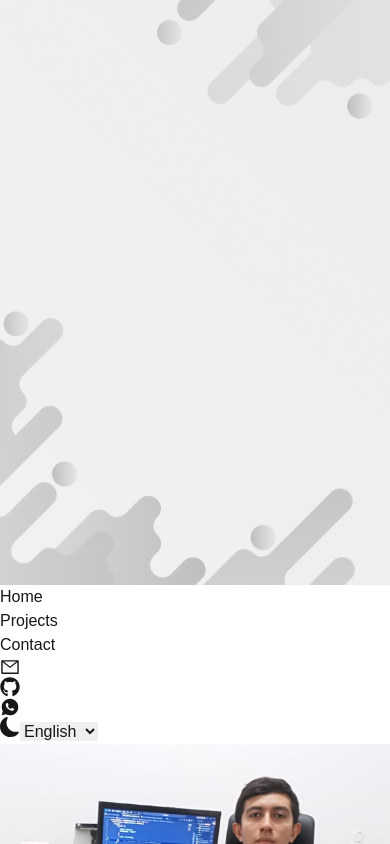
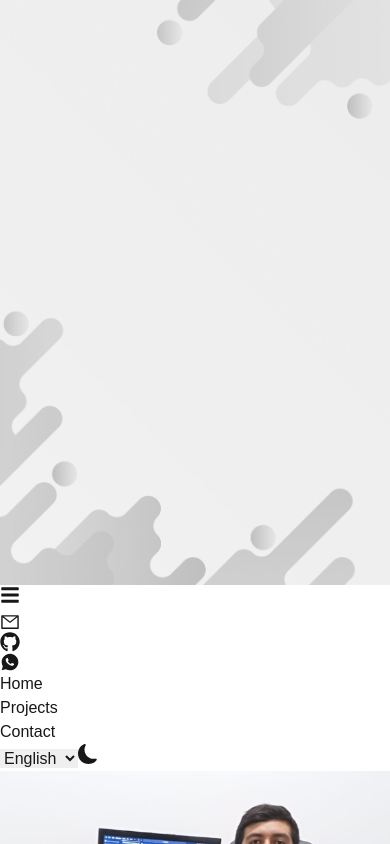
Before and after one commit to jonathanDavid1/porfolio-3.0, a Next.js app: page / in a window 390 px wide. Shown: the top 844 px of the page. Built offline with nearby package versions, Linux system fonts and the light colour scheme.

Commit message:
adding mobile version for navbar

```diff
--- a/src/components/Navbar.tsx
+++ b/src/components/Navbar.tsx
@@ -1,7 +1,7 @@
 'use client';
 
-import React from 'react';
-import { FaGithub } from 'react-icons/fa';
+import React, { useState, useCallback } from 'react';
+import { FaGithub, FaBars, FaTimes } from 'react-icons/fa';
 import { AiOutlineMail } from 'react-icons/ai';
 import { RiWhatsappFill } from 'react-icons/ri';
 import { BsMoonFill, BsSunFill } from 'react-icons/bs';
@@ -15,21 +15,33 @@ const Navbar: React.FC = () => {
     const router = useRouter();
     const pathname = usePathname();
     const { locale, setLocale } = useLanguage();
+    const [isMobileMenuOpen, setIsMobileMenuOpen] = useState(false);
 
-  // Define los estilos base del texto según el tema
-  const textStyle = `text-gray-700  hover:text-primary-500 font-medium  px-2 py-1 rounded-md border border-gray-300  transition-colors duration-200 focus:outline-none focus:ring-2 focus:ring-primary-500 focus:border-primary-500  `;
+    const textStyle = `text-gray-700 hover:text-primary-500 font-medium px-2 py-1 rounded-md border border-gray-300 transition-colors duration-200 focus:outline-none focus:ring-2 focus:ring-primary-500 focus:border-primary-500`;
     const buttonStyle = isDarkMode
         ? `${textStyle} text-white bg-gray-800 border-gray-700`
-    : `${textStyle} bg-gray-100 `;
+        : `${textStyle} bg-gray-100`;
 
-  // Función para construir la URL con el nuevo locale
-  const createURL = (newLocale: string) => {
-    // Eliminar el locale actual del pathname si existe
-    const cleanPathname = pathname.startsWith(`/${locale}`) ? pathname.slice(3) : pathname;
+    const handleLocaleChange = useCallback(
+        (newLocale: string) => {
+            const cleanPathname = pathname.replace(/^\/(en|es)/, '');
+            let newPathname;
+            if (newLocale === 'en') {
+                newPathname = cleanPathname === '' ? '/' : cleanPathname;
+            } else {
+                newPathname = `/${newLocale}${cleanPathname}`;
+            }
+            setLocale(newLocale);
+            router.push(newPathname);
+            setIsMobileMenuOpen(false); // Cierra al cambiar idioma
+        },
+        [pathname, router, setLocale]
+    );
 
-    // Construir la nueva URL
-    return `/${newLocale}${cleanPathname}`;
+    const toggleMobileMenu = () => {
+        setIsMobileMenuOpen(!isMobileMenuOpen);
     };
+
 
     return (
         <header
@@ -37,42 +49,26 @@ const Navbar: React.FC = () => {
                 isDarkMode ? 'shadow-md bg-black' : 'shadow-md bg-gray-50'
             }`}
         >
-      <div className="container mx-auto flex justify-between items-center sm:flex-col sm:justify-center sm:items-center sm:gap-x-2 lg:flex-row lg:items-center lg:justify-between">
-        <nav>
-          <ul className="flex space-x-6 sm:space-x-0 sm:space-y-4 lg:space-x-6 lg:space-y-0">
-            <li>
-              <a
-                href="#home"
-                aria-current="page"
-                className={buttonStyle}
+            <div className="container mx-auto flex justify-between items-center px-4">
+
+                {/* Contenedor principal para mobile (ocupa todo el ancho) */}
+                <div className="flex items-center justify-between w-full sm:w-auto">
+                    {/* Botón hamburguesa (visible solo en mobile) */}
+                    <button
+                        onClick={toggleMobileMenu}
+                        className="sm:hidden text-gray-500 hover:text-primary-500"
+                        aria-label="Menú"
                     >
-                <FormattedMessage id="home" defaultMessage="Home" />
-              </a>
-            </li>
-            <li>
-              <a
-                href="#projects"
-                 className={buttonStyle}
-              >
-                <FormattedMessage id="projects" defaultMessage="Projects" />
-              </a>
-            </li>
-            <li>
-              <a
-                href="#contact"
-                className={buttonStyle}
-              >
-                <FormattedMessage id="contact" defaultMessage="Contact" />
-              </a>
-            </li>
-          </ul>
-        </nav>
-        <div className="flex space-x-4 sm:space-x-0 sm:space-y-4 lg:space-x-4 lg:space-y-0 items-center">
+                        {isMobileMenuOpen ? <FaTimes size={20} /> : <FaBars size={20} />}
+                    </button>
+
+                    {/* Redes sociales (ajustadas a la derecha en pantallas pequeñas) */}
+                    <div className="flex items-center">
                         <a
                             href="mailto:jhernadezcorrea@gmail.com"
                             target="_blank"
                             rel="noopener noreferrer"
-            className="text-gray-500 hover:text-primary-500"
+                            className="text-gray-500 hover:text-primary-500 mr-4"
                             aria-label="Email"
                         >
                             <AiOutlineMail size={20} />
@@ -81,7 +77,7 @@ const Navbar: React.FC = () => {
                             href="https://github.com/jonathanDavid1"
                             target="_blank"
                             rel="noopener noreferrer"
-            className="text-gray-500 hover:text-primary-500"
+                            className="text-gray-500 hover:text-primary-500 mr-4"
                             aria-label="GitHub"
                         >
                             <FaGithub size={20} />
@@ -95,19 +91,36 @@ const Navbar: React.FC = () => {
                         >
                             <RiWhatsappFill size={20} />
                         </a>
-          <button onClick={toggleTheme} className="ml-5 text-gray-500 hover:text-primary-500">
-            {isDarkMode ? <BsSunFill size={20} /> : <BsMoonFill size={20} />}
-          </button>
+                    </div>
+                </div>
+
+
+
+                {/* Menú principal (visible en >= sm) */}
+                <nav className="hidden sm:flex items-center">
+                    <ul className="flex space-x-6">
+                        <li>
+                            <a href="#home" aria-current="page" className={buttonStyle}>
+                                <FormattedMessage id="home" defaultMessage="Home" />
+                            </a>
+                        </li>
+                        <li>
+                            <a href="#projects" className={buttonStyle}>
+                                <FormattedMessage id="projects" defaultMessage="Projects" />
+                            </a>
+                        </li>
+                        <li>
+                            <a href="#contact" className={buttonStyle}>
+                                <FormattedMessage id="contact" defaultMessage="Contact" />
+                            </a>
+                        </li>
+                    </ul>
+                      {/* Selector de idioma y cambio de tema (en el menú principal) */}
+                    <div className='flex items-center'>
                         <select
-            onChange={(event) => {
-              const newLocale = event.target.value;
-              // Construir la URL con el nuevo locale
-              const newURL = createURL(newLocale);
-              router.push(newURL);
-              setLocale(newLocale);
-            }}
-            defaultValue={locale}
-            className={`ml-5 border rounded-md py-1 px-2 focus:outline-none focus:ring-2 focus:ring-primary-500 focus:border-primary-500 ${
+                            onChange={(event) => handleLocaleChange(event.target.value)}
+                            value={locale}
+                            className={`ml-6 border rounded-md py-1 px-2 focus:outline-none focus:ring-2 focus:ring-primary-500 focus:border-primary-500 ${
                                 isDarkMode
                                     ? 'bg-gray-800 text-white border-black'
                                     : 'bg-white text-gray-800 border-black'
@@ -116,7 +129,118 @@ const Navbar: React.FC = () => {
                             <option value="en">English</option>
                             <option value="es">Español</option>
                         </select>
+                        <button onClick={toggleTheme} className="ml-4 text-gray-500 hover:text-primary-500">
+                            {isDarkMode ? <BsSunFill size={20} /> : <BsMoonFill size={20} />}
+                        </button>
                     </div>
+                </nav>
+
+                {/* Menú móvil (visible en < sm) */}
+                {isMobileMenuOpen && (
+                    <div
+                        className={`fixed top-0 left-0 w-full h-full ${
+                            isDarkMode ? 'bg-black' : 'bg-white'
+                        } z-50`}
+                    >
+                        <div className="flex flex-col  h-full py-10 px-4">
+                            {/* Parte superior:  botón CERRAR */}
+                            <div className="flex items-center justify-between">
+
+                                 {/* Botón CERRAR (visible dentro del menú móvil) */}
+                                <button
+                                    onClick={toggleMobileMenu}
+                                    className="text-gray-500 hover:text-primary-500"
+                                    aria-label="Cerrar menú"
+                                >
+                                    <FaTimes size={20} />
+                                </button>
+                                 <div className='flex items-center'>
+                                    <select
+                                        onChange={(event) => handleLocaleChange(event.target.value)}
+                                        value={locale}
+                                        className={`border rounded-md py-1 px-2 focus:outline-none focus:ring-2 focus:ring-primary-500 focus:border-primary-500 ${
+                                            isDarkMode
+                                                ? 'bg-gray-800 text-white border-black'
+                                                : 'bg-white text-gray-800 border-black'
+                                        }`}
+                                    >
+                                        <option value="en">English</option>
+                                        <option value="es">Español</option>
+                                    </select>
+                                    <button onClick={toggleTheme} className="ml-4 text-gray-500 hover:text-primary-500">
+                                        {isDarkMode ? <BsSunFill size={20} /> : <BsMoonFill size={20} />}
+                                    </button>
+                                </div>
+
+                            </div>
+                            {/* Selector de idioma y cambio de tema, y Enlaces del menú */}
+                            <div className='flex justify-between mt-6'>
+                                <ul className="flex flex-col items-start space-y-6">
+                                    <li>
+                                        <a
+                                            onClick={() => setIsMobileMenuOpen(false)}
+                                            href="#home"
+                                            aria-current="page"
+                                            className={buttonStyle}
+                                        >
+                                            <FormattedMessage id="home" defaultMessage="Home" />
+                                        </a>
+                                    </li>
+                                    <li>
+                                        <a
+                                            onClick={() => setIsMobileMenuOpen(false)}
+                                            href="#projects"
+                                            className={buttonStyle}
+                                        >
+                                            <FormattedMessage id="projects" defaultMessage="Projects" />
+                                        </a>
+                                    </li>
+                                    <li>
+                                        <a
+                                            onClick={() => setIsMobileMenuOpen(false)}
+                                            href="#contact"
+                                            className={buttonStyle}
+                                        >
+                                            <FormattedMessage id="contact" defaultMessage="Contact" />
+                                        </a>
+                                    </li>
+                                </ul>
+
+                            </div>
+
+                            {/* Iconos sociales */}
+                            <div className="flex items-center justify-start mt-auto">
+                                 <a
+                                    href="mailto:jhernadezcorrea@gmail.com"
+                                    target="_blank"
+                                    rel="noopener noreferrer"
+                                    className="text-gray-500 hover:text-primary-500 mr-4"
+                                    aria-label="Email"
+                                >
+                                    <AiOutlineMail size={20} />
+                                </a>
+                                <a
+                                    href="https://github.com/jonathanDavid1"
+                                    target="_blank"
+                                    rel="noopener noreferrer"
+                                    className="text-gray-500 hover:text-primary-500 mr-4"
+                                    aria-label="GitHub"
+                                >
+                                    <FaGithub size={20} />
+                                </a>
+                                <a
+                                    href="https://wa.me/+573105787397"
+                                    target="_blank"
+                                    rel="noopener noreferrer"
+                                    className="text-gray-500 hover:text-primary-500"
+                                    aria-label="WhatsApp"
+                                >
+                                    <RiWhatsappFill size={20} />
+                                </a>
+                            </div>
+                        </div>
+                    </div>
+                )}
             </div>
         </header>
     );
```
Also changed, not shown: src/LanguageContext.tsx (+3 -10 lines). Lines whose indentation alone changed are shown as unchanged.
